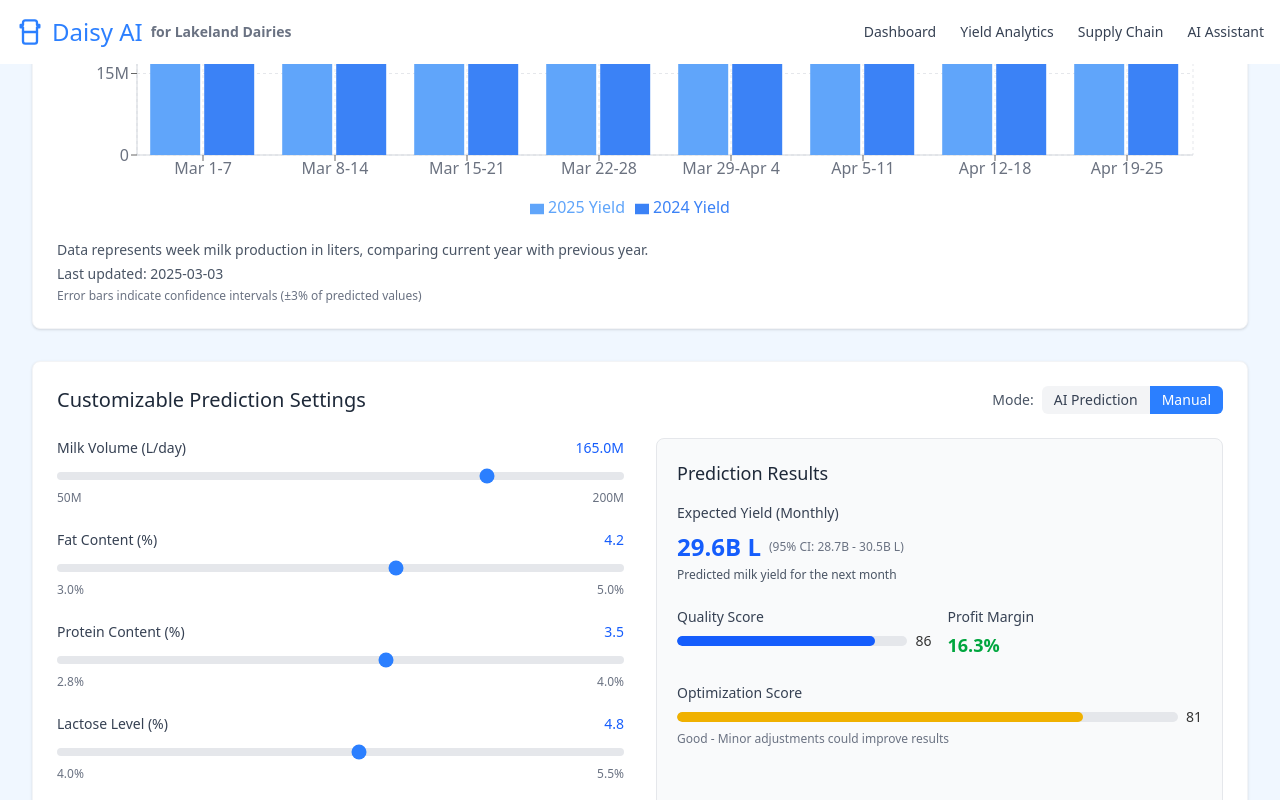
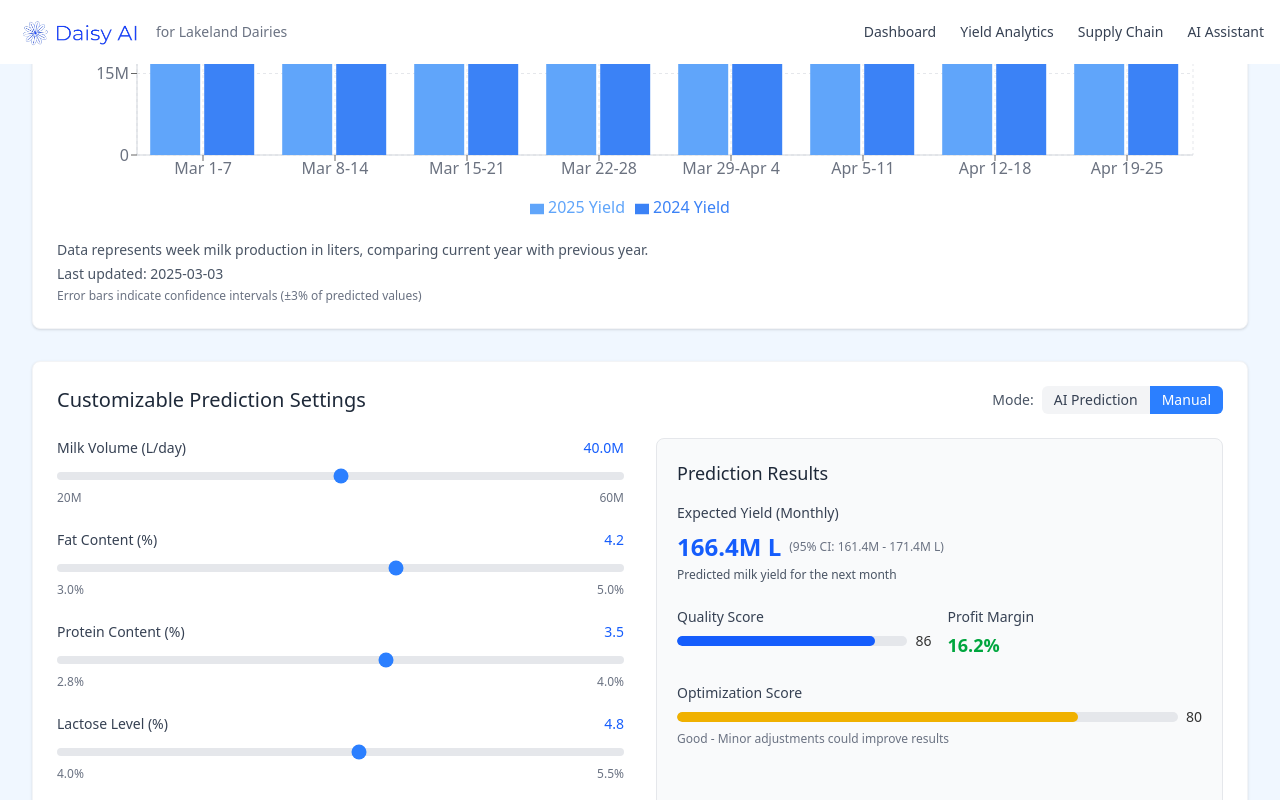
Before and after one commit to Ch-ir-ag/AgTechv0, a Next.js app: page / in a window 1280 px wide. Both pictures are taken after a click on the button "Manual". Shown: the part 500-1300 px from the top of the page. Built offline with nearby package versions, Linux system fonts and the light colour scheme.

Commit message:
New logo + values updated

```diff
--- /dev/null
+++ b/src/app/components/Logo.tsx
@@ -0,0 +1,29 @@
+import Image from 'next/image';
+import Link from 'next/link';
+
+interface LogoProps {
+  className?: string;
+  showTagline?: boolean;
+}
+
+export default function Logo({ className = '', showTagline = true }: LogoProps) {
+  return (
+    <Link href="/" className={`flex items-center ${className}`}>
+      {/* Logo image - this will be replaced by uploading a new image to /public/logo.png */}
+      <div className="relative h-8 w-32 mr-2">
+        <Image
+          src="/logo.png"
+          alt="Daisy AI Logo"
+          fill
+          style={{ objectFit: 'contain' }}
+          priority
+        />
+      </div>
+
+      {/* Optional tagline */}
+      {showTagline && (
+        <span className="text-sm text-gray-500 ml-1">for Lakeland Dairies</span>
+      )}
+    </Link>
+  );
+}
--- a/src/app/components/Navbar.tsx
+++ b/src/app/components/Navbar.tsx
@@ -2,6 +2,7 @@
 
 import { useState, useEffect } from 'react';
 import Link from 'next/link';
+import Logo from './Logo';
 
 export default function Navbar() {
   const [isScrolled, setIsScrolled] = useState(false);
@@ -31,14 +32,7 @@ export default function Navbar() {
       }`}
     >
       <div className="max-w-7xl mx-auto px-4 flex justify-between items-center">
-        <Link href="/" className="text-2xl font-bold text-blue-500 flex items-center">
-          <svg xmlns="http://www.w3.org/2000/svg" className="h-7 w-7 mr-2" viewBox="0 0 24 24" fill="none" stroke="currentColor" strokeWidth="2" strokeLinecap="round" strokeLinejoin="round">
-            <path d="M8 2h8a2 2 0 0 1 2 2v2h2v2h-2v12a2 2 0 0 1-2 2H8a2 2 0 0 1-2-2V8H4V6h2V4a2 2 0 0 1 2-2z" />
-            <path d="M6 12h12" />
-          </svg>
-          <span className="font-medium">Daisy AI</span>
-          <span className="text-sm text-gray-500 ml-2">for Lakeland Dairies</span>
-        </Link>
+        <Logo className="text-blue-500" />
 
         {/* Desktop Navigation */}
         <div className="hidden md:flex space-x-6">
--- a/src/app/components/PredictionSettings.tsx
+++ b/src/app/components/PredictionSettings.tsx
@@ -20,13 +20,13 @@ export default function PredictionSettings() {
 
   // Predicted values (simulated AI predictions)
   const [predictedValues, setPredictedValues] = useState({
-    milkVolume: 165000000,
+    milkVolume: 40000000, // Approximately weekly milk volume (2.1B / 52 weeks)
     fatContent: 4.2,
     proteinContent: 3.5,
     lactoseLevel: 4.8,
     ureaConcentration: 28,
     confidenceIntervals: {
-      milkVolume: { low: 158000000, high: 172000000 },
+      milkVolume: { low: 38400000, high: 41600000 }, // ±4% confidence interval
       fatContent: { low: 4.0, high: 4.4 },
       proteinContent: { low: 3.4, high: 3.6 },
       lactoseLevel: { low: 4.7, high: 4.9 },
@@ -36,7 +36,7 @@ export default function PredictionSettings() {
 
   // Manual adjustment values (only used in manual mode)
   const [manualValues, setManualValues] = useState({
-    milkVolume: 165000000,
+    milkVolume: 40000000, // Match the predicted value
     fatContent: 4.2,
     proteinContent: 3.5,
     lactoseLevel: 4.8,
@@ -45,12 +45,12 @@ export default function PredictionSettings() {
 
   // Calculated prediction results (simulated)
   const [predictionResults, setPredictionResults] = useState({
-    expectedYield: 165000000,
-    confidenceLow: 158000000,
-    confidenceHigh: 172000000,
-    qualityScore: 87,
-    profitMargin: 12.4,
-    optimizationScore: 89
+    expectedYield: 40000000, // Weekly yield (2.1B / 52)
+    confidenceLow: 38400000, // -4%
+    confidenceHigh: 41600000, // +4%
+    qualityScore: 86,
+    profitMargin: 16.3,
+    optimizationScore: 81
   });
 
   // Function to update predictions based on selected time period - wrapped in useCallback
@@ -62,15 +62,18 @@ export default function PredictionSettings() {
     // Simulate different predictions based on time period
     setTimeout(() => {
       const multipliers = {
-        'week': 0.25,
-        'month': 1,
-        'quarter': 3,
-        'year': 12
+        'week': 1/52,  // Weekly portion of annual yield
+        'month': 1/12, // Monthly portion of annual yield
+        'quarter': 1/4, // Quarterly portion of annual yield
+        'year': 1      // Full annual yield
       };
 
-      const baseYield = 165000000;
+      const annualYield = 2000000000; // 2 billion liters annually
+      const growthFactor = 1.05; // 5% growth from previous year
+      const adjustedAnnualYield = annualYield * growthFactor;
+
       const multiplier = multipliers[period];
-      const adjustedYield = Math.round(baseYield * multiplier);
+      const adjustedYield = Math.round(adjustedAnnualYield * multiplier);
 
       setPredictedValues(prev => ({
         ...prev,
@@ -109,16 +112,27 @@ export default function PredictionSettings() {
 
     // This is a frontend-only simulation with no backend logic
     // Simple formula to simulate prediction changes based on inputs
-    const baseYield = 30000000000;
-    const volumeFactor = activeValues.milkVolume / 165000000;
-    const fatFactor = activeValues.fatContent / 4.0;
-    const proteinFactor = activeValues.proteinContent / 3.3;
-    const lactoseFactor = activeValues.lactoseLevel / 4.7;
-    const ureaFactor = 1 - Math.abs(activeValues.ureaConcentration - 24) / 30;
+    const baseYield = 2000000000; // Annual yield of 2 billion liters
+    const maxYield = 2500000000; // Maximum annual yield of 2.5 billion liters
 
-    const calculatedYield = Math.round(
-      baseYield * volumeFactor * fatFactor * proteinFactor * lactoseFactor * ureaFactor
-    );
+    const periodMultiplier = predictionPeriod === 'week' ? (1/52) :
+                            predictionPeriod === 'month' ? (1/12) :
+                            predictionPeriod === 'quarter' ? (1/4) : 1;
+
+    // Calculate impact factors based on milk parameters
+    const fatImpact = (activeValues.fatContent - 4.0) / 4.0 * 0.1 + 1; // ±10% impact
+    const proteinImpact = (activeValues.proteinContent - 3.3) / 3.3 * 0.15 + 1; // ±15% impact
+    const lactoseImpact = (activeValues.lactoseLevel - 4.7) / 4.7 * 0.05 + 1; // ±5% impact
+    const ureaImpact = 1 - Math.abs(activeValues.ureaConcentration - 24) / 24 * 0.1; // ±10% impact
+
+    // Calculate yield with quality factors applied
+    let adjustedYield = baseYield * fatImpact * proteinImpact * lactoseImpact * ureaImpact;
+
+    // Ensure the yield stays within reasonable bounds
+    adjustedYield = Math.max(baseYield * 0.9, Math.min(maxYield, adjustedYield));
+
+    // Apply period multiplier
+    const calculatedYield = Math.round(adjustedYield * periodMultiplier);
 
     // Calculate confidence interval (±3%)
     const confidenceLow = Math.round(calculatedYield * 0.97);
@@ -126,15 +140,15 @@ export default function PredictionSettings() {
 
     // Calculate other metrics
     const qualityScore = Math.round(
-      85 + (fatFactor - 1) * 20 + (proteinFactor - 1) * 25 - Math.abs(ureaFactor - 1) * 15
+      85 + (fatImpact - 1) * 100 + (proteinImpact - 1) * 100 - Math.abs(ureaImpact - 1) * 50
     );
 
     const profitMargin = (
-      16 + (fatFactor - 1) * 10 + (proteinFactor - 1) * 8 - Math.abs(ureaFactor - 1) * 5
+      16 + (fatImpact - 1) * 50 + (proteinImpact - 1) * 40 - Math.abs(ureaImpact - 1) * 25
     ).toFixed(1);
 
     const optimizationScore = Math.min(100, Math.max(60, Math.round(
-      80 + (fatFactor - 1) * 15 + (proteinFactor - 1) * 20 - Math.abs(ureaFactor - 1) * 10
+      80 + (fatImpact - 1) * 75 + (proteinImpact - 1) * 100 - Math.abs(ureaImpact - 1) * 50
     )));
 
     setPredictionResults({
@@ -145,7 +159,7 @@ export default function PredictionSettings() {
       profitMargin: parseFloat(profitMargin),
       optimizationScore
     });
-  }, [isManualMode, manualValues, predictedValues]);
+  }, [isManualMode, manualValues, predictedValues, predictionPeriod]);
 
   // Simulate fetching new predictions (in a real app, this would call an API)
   const refreshPredictions = () => {
@@ -334,16 +348,16 @@ export default function PredictionSettings() {
               <>
                 <input
                   type="range"
-                  min="50000000"
-                  max="200000000"
-                  step="5000000"
+                  min="20000000"
+                  max="60000000"
+                  step="1000000"
                   value={manualValues.milkVolume}
                   onChange={(e) => handleManualValueChange('milkVolume', parseInt(e.target.value))}
                   className="w-full h-2 bg-gray-200 rounded-lg appearance-none cursor-pointer accent-blue-500"
                 />
                 <div className="flex justify-between text-xs text-gray-500 mt-1">
-                  <span>50M</span>
-                  <span>200M</span>
+                  <span>20M</span>
+                  <span>60M</span>
                 </div>
               </>
             ) : (
@@ -352,16 +366,16 @@ export default function PredictionSettings() {
                   <div
                     className="bg-blue-500 h-2 rounded-full"
                     style={{
-                      width: `${Math.min(100, ((predictedValues.milkVolume - 50000000) / (200000000 - 50000000)) * 100)}%`
+                      width: `${Math.min(100, ((predictedValues.milkVolume - 20000000) / (60000000 - 20000000)) * 100)}%`
                     }}
                   ></div>
                 </div>
                 <div className="flex justify-between text-xs text-gray-500 mt-1">
-                  <span>50M</span>
+                  <span>20M</span>
                   <span className="text-xs text-gray-500">
                     CI: {formatLargeNumber(predictedValues.confidenceIntervals.milkVolume.low)}-{formatLargeNumber(predictedValues.confidenceIntervals.milkVolume.high)}
                   </span>
-                  <span>200M</span>
+                  <span>60M</span>
                 </div>
               </div>
             )}
```
Also changed, not shown: public/logo.png (added), 1 other file (tests, documents, lock files or other folders).
